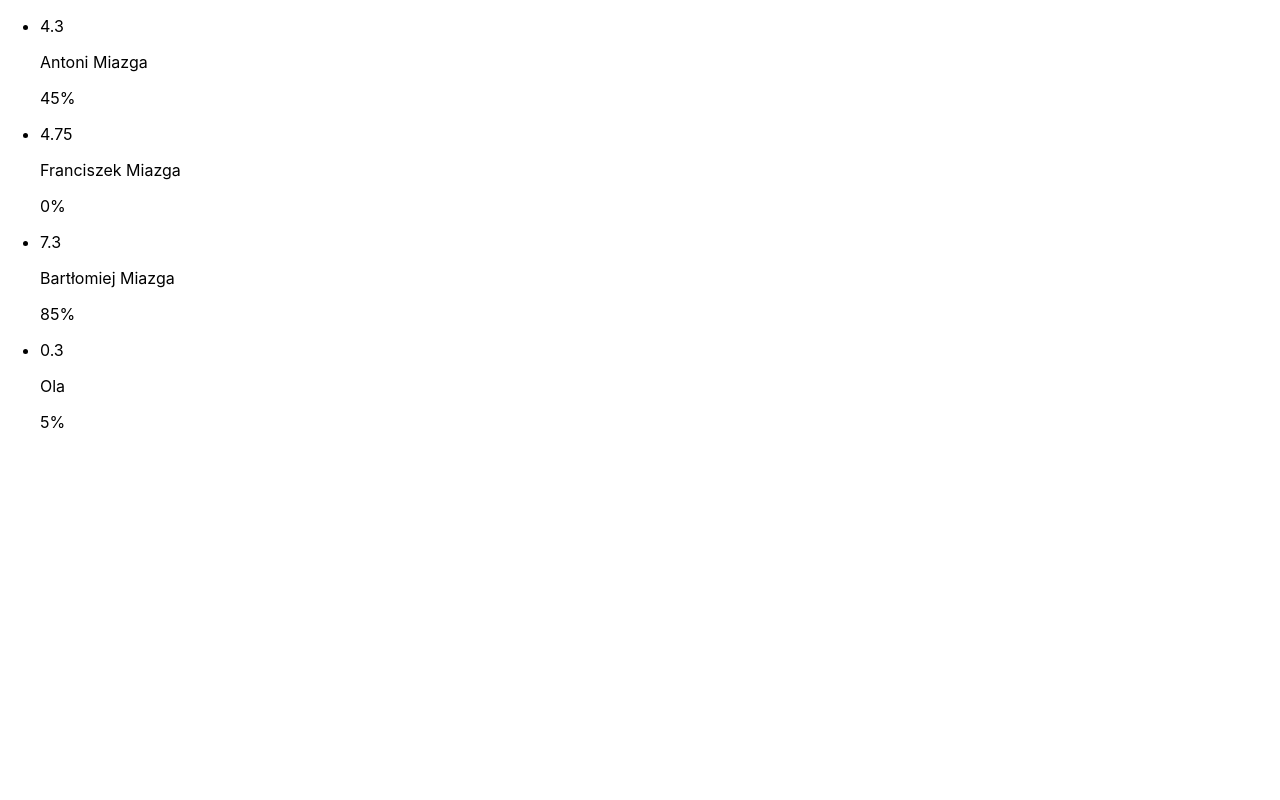
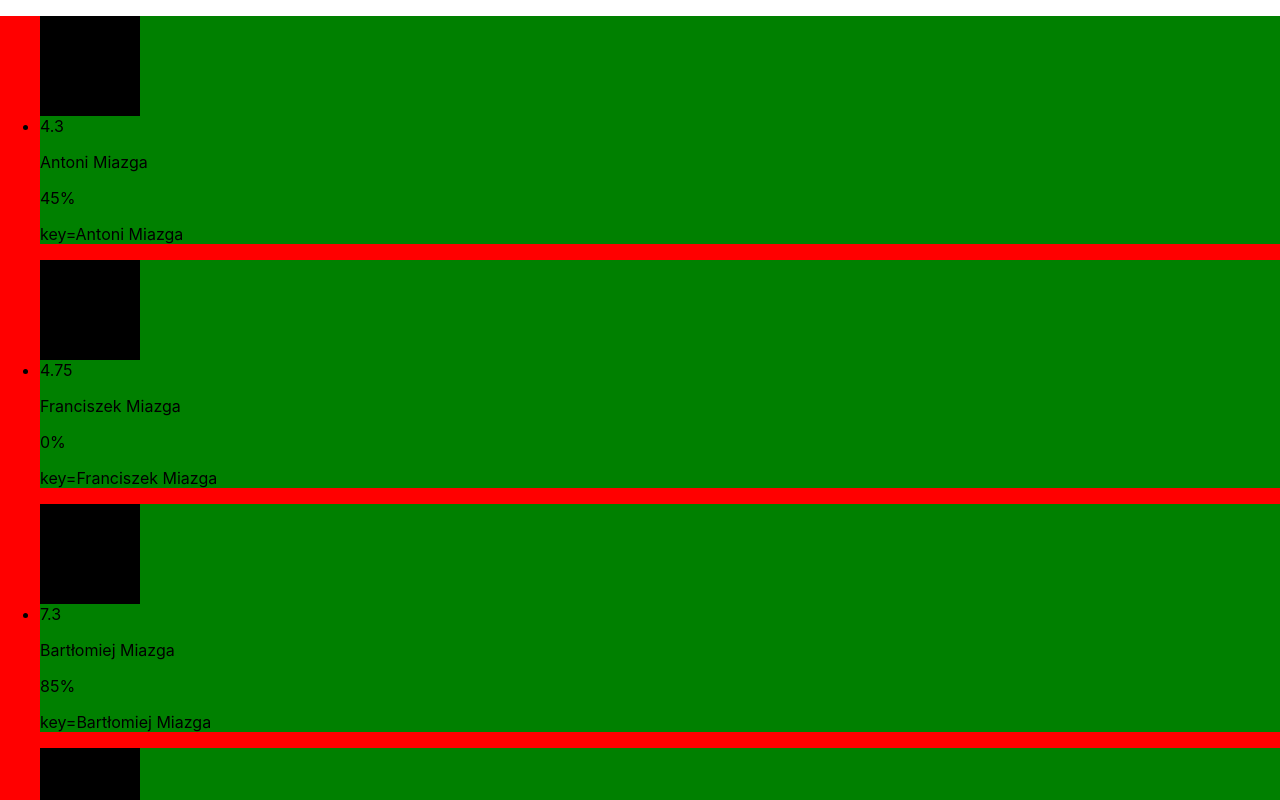
Before and after one commit to miazg1992/usersList, a React (Create React App) app: page / in a window 1280 px wide. Shown: the top 800 px of the page. Built offline with nearby package versions, Linux system fonts and the light colour scheme.

Commit message:
css module learning

```diff
--- /dev/null
+++ b/src/assets/GlobalStyles.module.scss
@@ -0,0 +1,5 @@
+.box{
+    width: 100px;
+    height: 100px;
+    background-color: black;
+}
--- a/src/components/UsersList/UsersList.js
+++ b/src/components/UsersList/UsersList.js
@@ -1,9 +1,10 @@
 import React from 'react';
 import { users } from 'data/users';
-import UsersListItem from './UsersListItem';
+import UsersListItem from '../UsersListItem/UsersListItem';
+import styles from './UsersList.module.scss';
 
 const UsersList = () => (
-  <div>
+  <div className={styles.container}>
     <ul>
       {users.map((userData) => (
         <UsersListItem userData={userData} />
--- /dev/null
+++ b/src/components/UsersList/UsersList.module.scss
@@ -0,0 +1,7 @@
+.user{
+    background-color: pink;
+}
+
+.container{
+    background-color: red;
+}
--- a/src/components/UsersList/UsersListItem.js
+++ b/src/components/UsersListItem/UsersListItem.js
@@ -1,12 +1,17 @@
 import React from 'react';
 import PropTypes from 'prop-types';
 
+import styles from './UsersListItem.module.scss';
+import globalStyles from 'assets/GlobalStyles.module.scss';
+
 const UsersListItem = ({ userData: { name, average, attendance = '0%' } }) => (
-  <li key={name}>
+  <li key={name} className={styles.container}>
+    <div className={globalStyles.box}></div>
     <div>{average}</div>
     <div>
       <p>{name}</p>
       <p>{attendance}</p>
+      <p>key={name} </p>
     </div>
   </li>
 );
--- /dev/null
+++ b/src/components/UsersListItem/UsersListItem.module.scss
@@ -0,0 +1,3 @@
+.container{
+    background-color: green;
+}
```
Also changed, not shown: package.json (+6 -5 lines), 1 other file (tests, documents, lock files or other folders).
